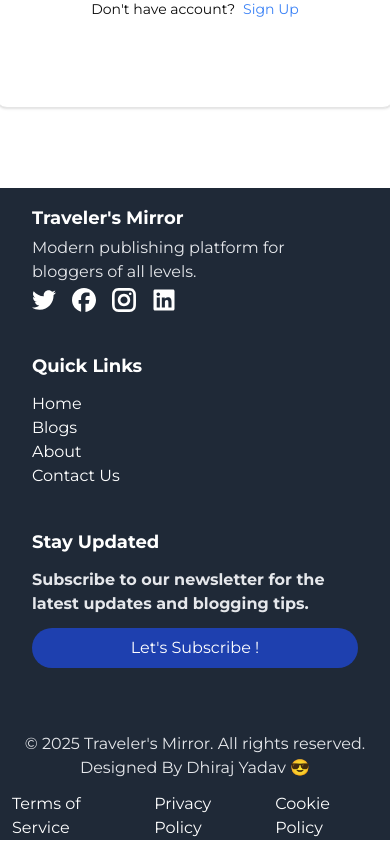
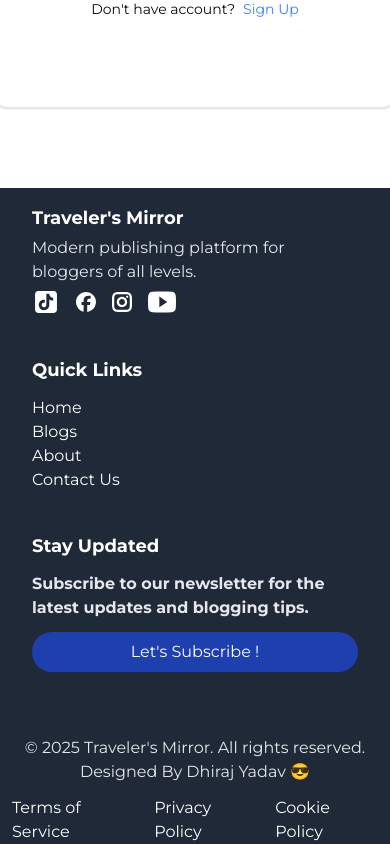
Before and after one commit to Dhiraj0192/Travel, a React (Vite) app in the folder Travel/: page /login in a window 390 px wide. Shown: the part 674-1518 px from the top of the page. Built offline with nearby package versions, Linux system fonts and the light colour scheme; no server answers.

Commit message:
make responsive, video

```diff
--- a/Travel/src/components/Footer.jsx
+++ b/Travel/src/components/Footer.jsx
@@ -5,6 +5,8 @@ import { GrInstagram } from "react-icons/gr";
 import { FaLinkedin } from "react-icons/fa6";
 import { Link, useNavigate } from 'react-router-dom';
 import { useSelector } from "react-redux";
+import { AiFillTikTok } from 'react-icons/ai';
+import { IoLogoYoutube } from 'react-icons/io';
 
 function Footer() {
   const navigate = useNavigate();
@@ -72,10 +74,14 @@ function Footer() {
                 <p className="text-gray-200">Modern publishing platform for bloggers of all levels.</p>
 
                 <div className="flex gap-4 items-center">
-                <FaTwitter className="w-6 h-6" />
-                <SiFacebook className="w-6 h-6"/>
-                <GrInstagram className="w-6 h-6"/>
-                <FaLinkedin className="w-6 h-6"/>
+                <Link to="https://www.tiktok.com/@travelersmirror?_t=ZS-8vsDauBKb3f&_r=1"><AiFillTikTok className="w-7 h-7 hover:text-red-400 cursor-pointer" /></Link>
+                          <Link to="https://www.facebook.com/share/16Tyh7JMcB/?mibextid=wwXIfr"><SiFacebook className="w-5 h-5 hover:text-blue-600 cursor-pointer" /></Link>
+                          <Link to="https://www.instagram.com/travelersmirror?igsh=MXY1OHpoaXR2bWM1Mw%3D%3D&utm_source=qr">
+                          <GrInstagram className="w-5 h-5 hover:text-pink-500 cursor-pointer" />
+
+                          </Link>
+
+                          <Link to="https://youtube.com/@travelersmirror8848?si=pvk2n6NFItoOpVYI"><IoLogoYoutube className="w-7 h-7 hover:text-red-700 cursor-pointer" /></Link>
                 </div>
 
 
--- a/Travel/src/components/Navbar.jsx
+++ b/Travel/src/components/Navbar.jsx
@@ -20,7 +20,7 @@ import {
 } from "../components/ui/dropdown-menu";
 import { Avatar, AvatarFallback, AvatarImage } from "../components/ui/avatar";
 import { FaUserSecret } from "react-icons/fa6";
-import { IoMdAdd } from "react-icons/io";
+import { IoLogoYoutube, IoMdAdd } from "react-icons/io";
 import { IoLogOut } from "react-icons/io5";
 import { MdEmail, MdOutlineSubscriptions } from "react-icons/md";
 import { removeUser } from "../redux/user/user.slice";
@@ -36,6 +36,7 @@ import { Facebook, MapIcon, PhoneCall } from "lucide-react";
 import { SiFacebook } from "react-icons/si";
 import { FaLinkedin, FaTwitter, FaCheck } from "react-icons/fa";
 import { useFetch } from "../hooks/userFetch";
+import { AiFillTikTok } from "react-icons/ai";
 
 
 
@@ -127,10 +128,15 @@ function Navbar() {
         </div>
 
         <div className="flex gap-4 items-center text-white">
-          <FaTwitter className="w-5 h-5 hover:text-blue-400 cursor-pointer" />
-          <SiFacebook className="w-5 h-5 hover:text-blue-600 cursor-pointer" />
+          <Link to="https://www.tiktok.com/@travelersmirror?_t=ZS-8vsDauBKb3f&_r=1"><AiFillTikTok className="w-7 h-7 hover:text-red-400 cursor-pointer" /></Link>
+          <Link to="https://www.facebook.com/share/16Tyh7JMcB/?mibextid=wwXIfr"><SiFacebook className="w-5 h-5 hover:text-blue-600 cursor-pointer" /></Link>
+          <Link to="https://www.instagram.com/travelersmirror?igsh=MXY1OHpoaXR2bWM1Mw%3D%3D&utm_source=qr">
           <GrInstagram className="w-5 h-5 hover:text-pink-500 cursor-pointer" />
-          <FaLinkedin className="w-5 h-5 hover:text-blue-700 cursor-pointer" />
+
+          </Link>
+
+          <Link to="https://youtube.com/@travelersmirror8848?si=pvk2n6NFItoOpVYI"><IoLogoYoutube className="w-7 h-7 hover:text-red-700 cursor-pointer" /></Link>
+
         </div>
 
         <div className="flex items-center gap-3">
```
